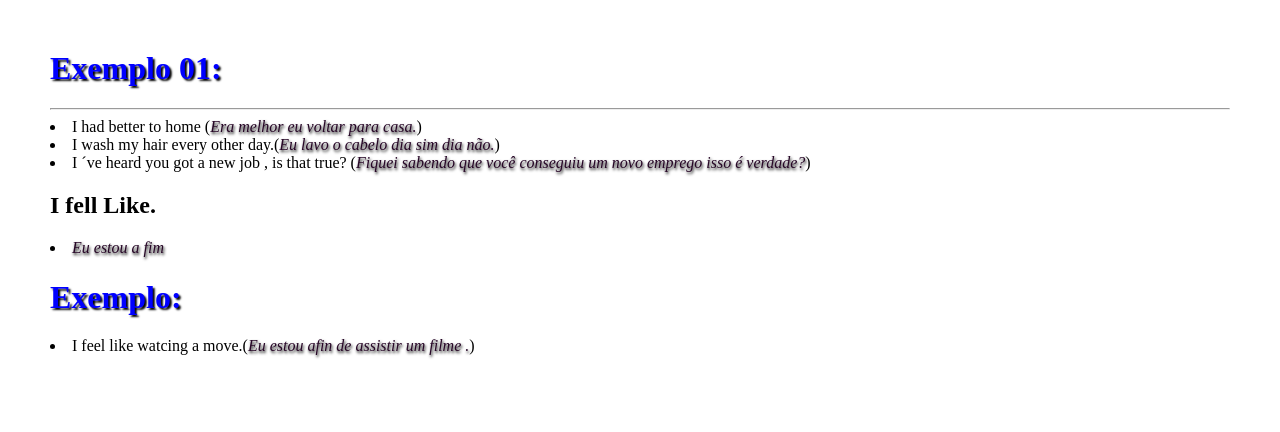
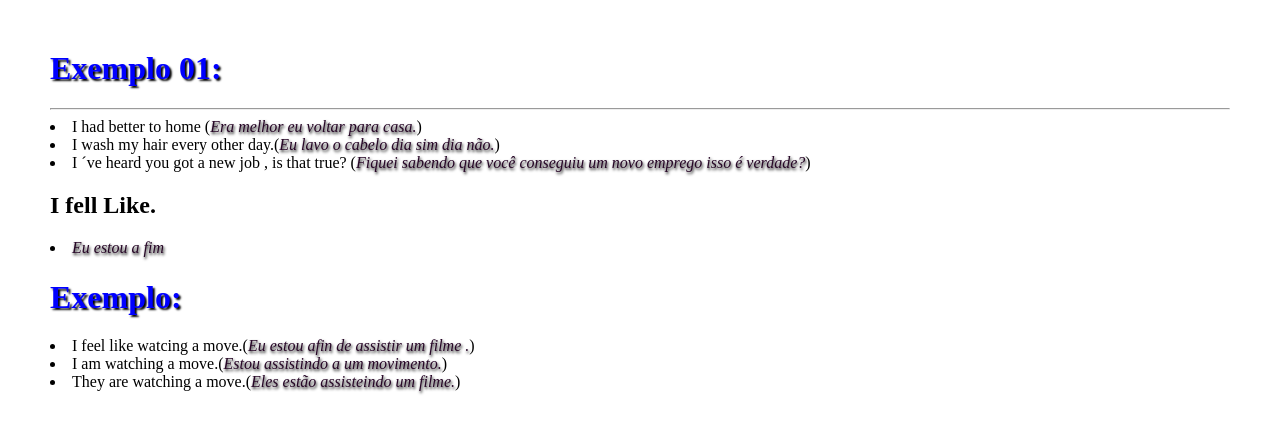
Before and after one commit to edskate/Projeto-Pronuncia-2024, a plain HTML site: page Exemplo01.html in a window 1280 px wide. Drawn offline with Linux system fonts and the light colour scheme.

Commit message:
add pronúncia

```diff
--- a/Exemplo01.html
+++ b/Exemplo01.html
@@ -29,5 +29,7 @@
     <li><em>Eu estou a fim </em></li>
     <h1>Exemplo:</h1>
     <li>I feel like  watcing a move.(<em>Eu estou afin de assistir  um filme .</em>)</li>
+    <li>I am watching a move.(<em>Estou assistindo a um movimento.</em>)</li>
+    <li>They are watching a move.(<em>Eles estão assisteindo um filme.</em>)</li>
 </body>
 </html>
```
